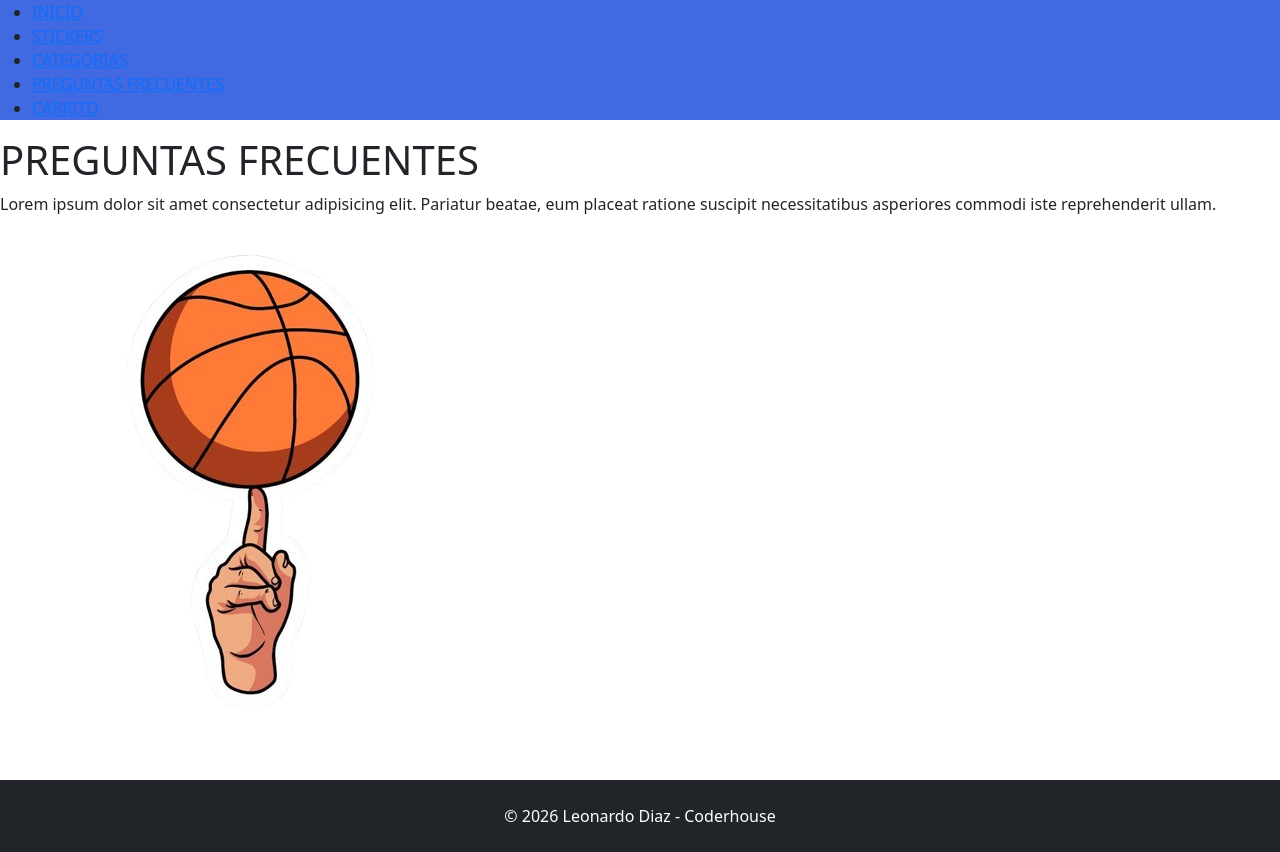
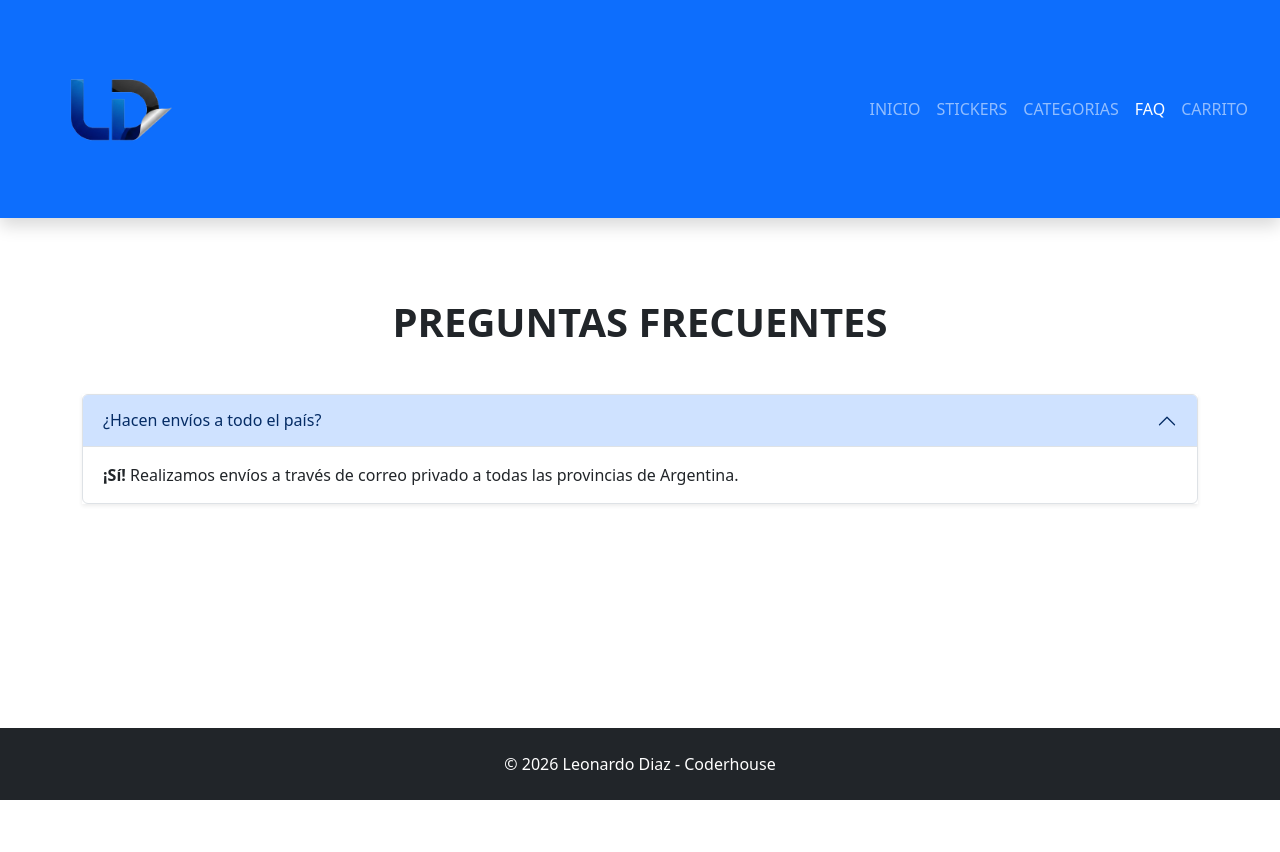
Before and after one commit to LeonardoDz13/Pre-entrega-Leonardo-Diaz, a plain HTML site: page pages/preguntas_frecuentes.html in a window 1280 px wide. After the commit the page ends 800 px from the top, so only its background shows below. Drawn offline with nearby package versions, Linux system fonts and the light colour scheme.

Commit message:
correcion de posición del footer

```diff
--- a/pages/preguntas_frecuentes.html
+++ b/pages/preguntas_frecuentes.html
@@ -9,38 +9,50 @@
 <link href="https://cdn.jsdelivr.net/npm/bootstrap@5.3.0/dist/css/bootstrap.min.css" rel="stylesheet">
 
 </head>
-<body>
+<body class="d-flex flex-column min-vh-100">
     <header id="fondoHeader">
-        <nav>
-            <ul>
-                <li>
-                    <a href="../index.html"> INICIO</a>
-                </li>
-                <li>
-                    <a href="#"> STICKERS </a>
-                </li>
-                <li>
-                    <a href= "./categorias.html"> CATEGORIAS </a>
-                </li>
-                <li>
-                    <a href="#">PREGUNTAS FRECUENTES</a>
-                </li>
-                <li>
-                    <a href="./carrito.html">CARRITO </a>
-                </li>
+       <nav class="navbar navbar-expand-lg navbar-dark bg-primary shadow">
+        <div class="container-fluid px-4">
+            <a class="navbar-brand fw-bold" href="index.html">
+                <img src="../assets/imagenes/Logo_LD.png" alt="Logo sticker" class="logo-nav">
 
-            </ul>
-        </nav>
+            </a>
+
+           <button class="navbar-toggler" type="button" data-bs-toggle="collapse" data-bs-target="#navbarNav">
+                <span class="navbar-toggler-icon"></span>
+           </button>
+
+                <div class="collapse navbar-collapse" id="navbarNav">
+
+                    <ul class="navbar-nav ms-auto">
+                            <li class="nav-item"><a class="nav-link " href="../index.html">INICIO</a></li>
+                            <li class="nav-item"><a class="nav-link" href="../pages/stickers.html">STICKERS</a></li>
+                            <li class="nav-item"><a class="nav-link" href="../pages/categorias.html">CATEGORIAS</a></li>
+                            <li class="nav-item"><a class="nav-link active" href="#">FAQ</a></li>
+                            <li class="nav-item"><a class="nav-link" href="../pages/carrito.html">CARRITO</a></li>
+                    </ul>
+                </div>
+        </div>
+    </nav>
     </header>
-    <main>
-        <h1> PREGUNTAS FRECUENTES </h1>
-
-        <P class="colorBlanco">Lorem ipsum dolor sit amet consectetur adipisicing elit. Pariatur beatae, eum placeat ratione suscipit
-            necessitatibus asperiores commodi iste reprehenderit ullam.</P>
-
-            <img src="../assets/imagenes/basket_mano_+_pelota-removebg-preview.png" alt="sticker de basket ">
-    </main>
-    <footer class="bg-dark text-white text-center py-4 mt-5">
+    <main class="container my-5 flex-grow-1">
+    <h1 class="text-center fw-bold mb-5">PREGUNTAS FRECUENTES</h1>
+    <div class="accordion shadow-sm" id="accordionFAQ">
+        <div class="accordion-item">
+            <h2 class="accordion-header">
+                <button class="accordion-button" type="button" data-bs-toggle="collapse" data-bs-target="#collapseOne">
+                    ¿Hacen envíos a todo el país?
+                </button>
+            </h2>
+            <div id="collapseOne" class="accordion-collapse collapse show" data-bs-parent="#accordionFAQ">
+                <div class="accordion-body">
+                    <strong>¡Sí!</strong> Realizamos envíos a través de correo privado a todas las provincias de Argentina.
+                </div>
+            </div>
+        </div>
+        </div>
+</main>
+    <footer class="bg-dark text-white text-center py-4">
         <p class="mb-0"> &copy; 2026 Leonardo Diaz - Coderhouse</p>
     </footer>
 
```
Also changed, not shown: index.html (+3 -3 lines).
